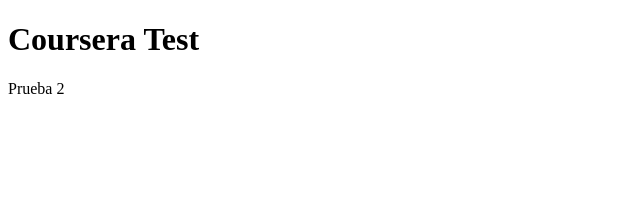
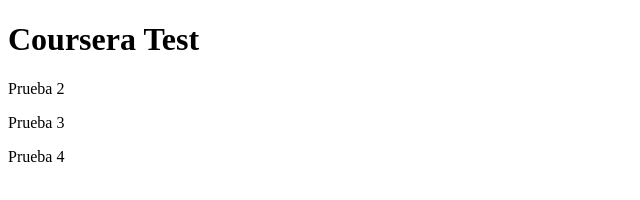
Before and after one commit to HectorFuPer/coursera_test, a plain HTML site: page site/index.html in a window 1280 px wide. Shown: the whole page, without its empty margins (0-640 px from the left). Drawn offline with Linux system fonts and the light colour scheme.

Commit message:
Mas Pruebas

```diff
--- a/site/index.html
+++ b/site/index.html
@@ -8,5 +8,7 @@
 <body>
     <h1>Coursera Test</h1>
     <p>Prueba 2</p>
+    <p>Prueba 3</p>
+    <p>Prueba 4</p>
 </body>
 </html>
```
